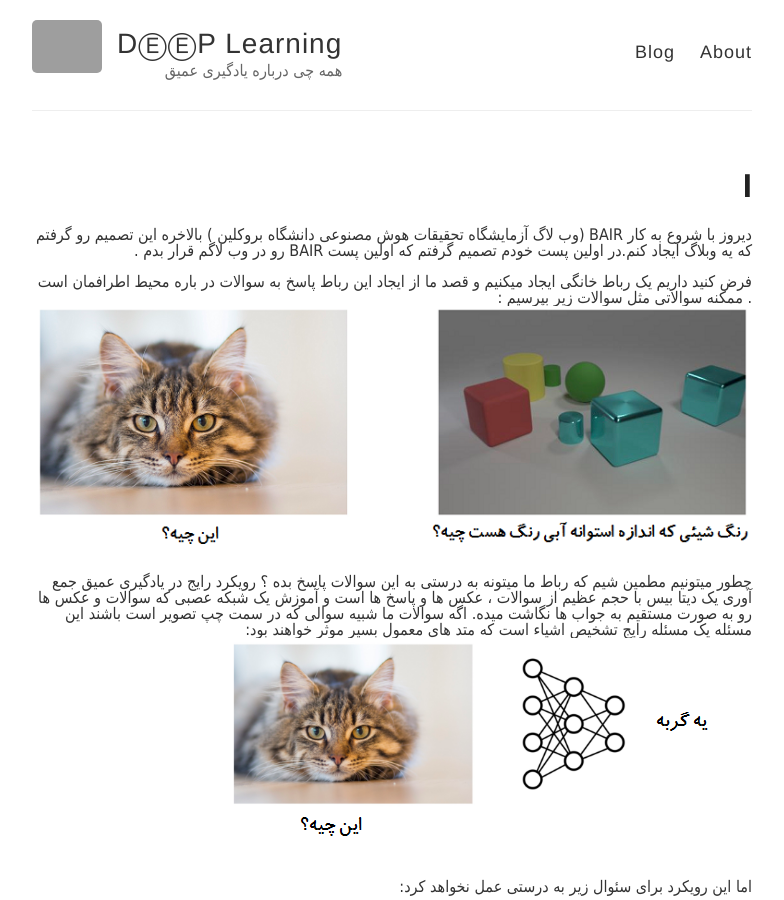
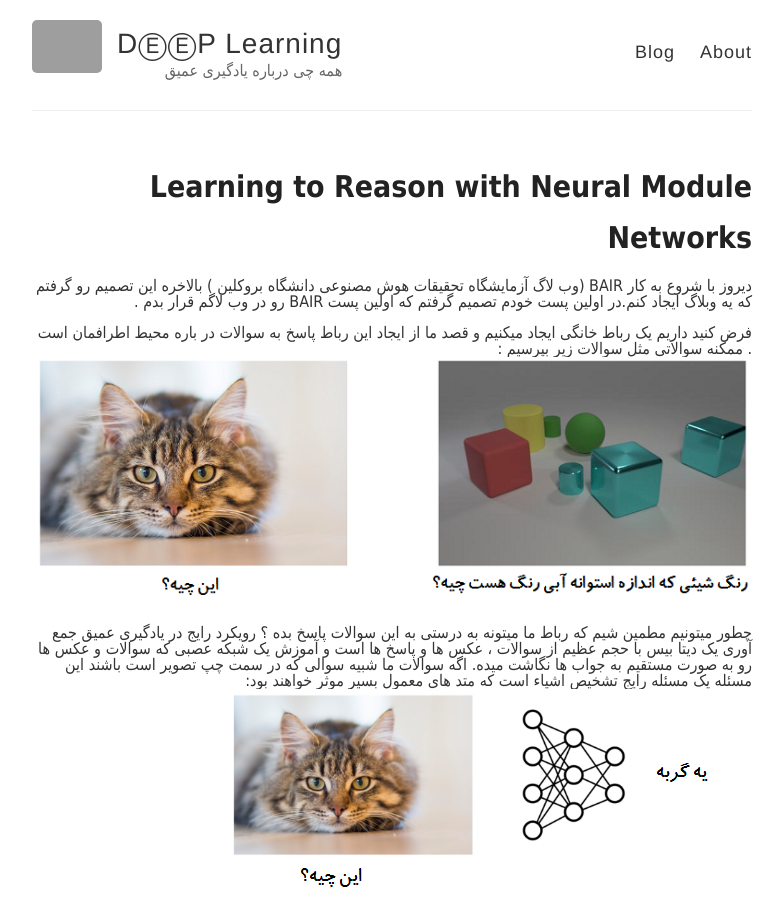
Before and after one commit to AlisterTA/alisterta.github.io, a Jekyll site: the page built from _posts/2017-06-22-Learning to Reason with Neural Module Networks.md, in a window 1280 px wide and 900 px high. Shown: the whole window, without its empty margins (248-1032 px from the left). Built offline with Jekyll 4.4.1, drawn with Linux system fonts in a browser that asks for light colours; comment, search, counter and statistics services are not loaded; grey boxes are pictures that could not be loaded.

Commit message:
Update 2017-06-22-Learning to Reason with Neural Module Networks.md

```diff
--- a/_posts/2017-06-22-Learning to Reason with Neural Module Networks.md
+++ b/_posts/2017-06-22-Learning to Reason with Neural Module Networks.md
@@ -1,6 +1,6 @@
 ---
 layout: post
-title: l
+title: Learning to Reason with Neural Module Networks
 ---
 دیروز با شروع به کار BAIR (وب لاگ آزمایشگاه تحقیقات هوش مصنوعی دانشگاه بروکلین ) بالاخره این تصمیم رو گرفتم که یه وبلاگ ایجاد کنم.در اولین پست خودم تصمیم گرفتم که اولین پست BAIR رو در وب لاگم قرار بدم .
 
```
